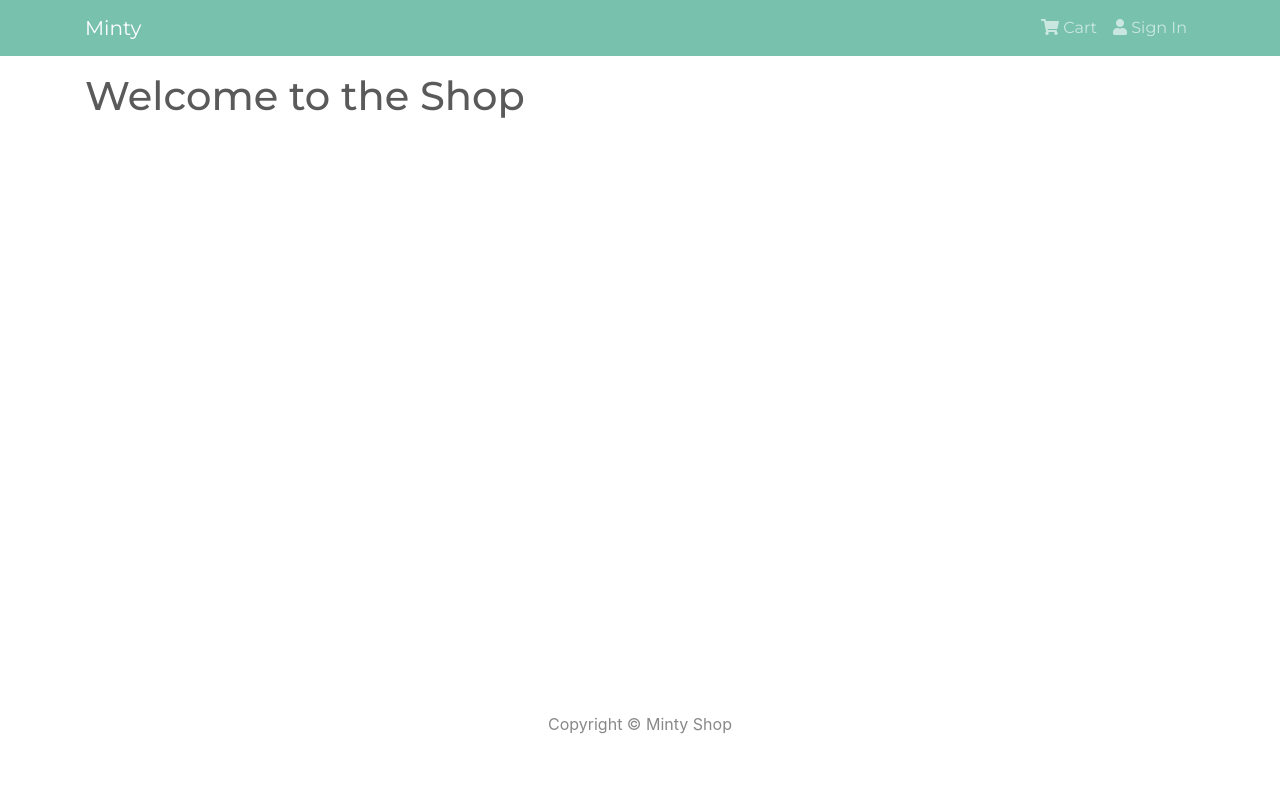
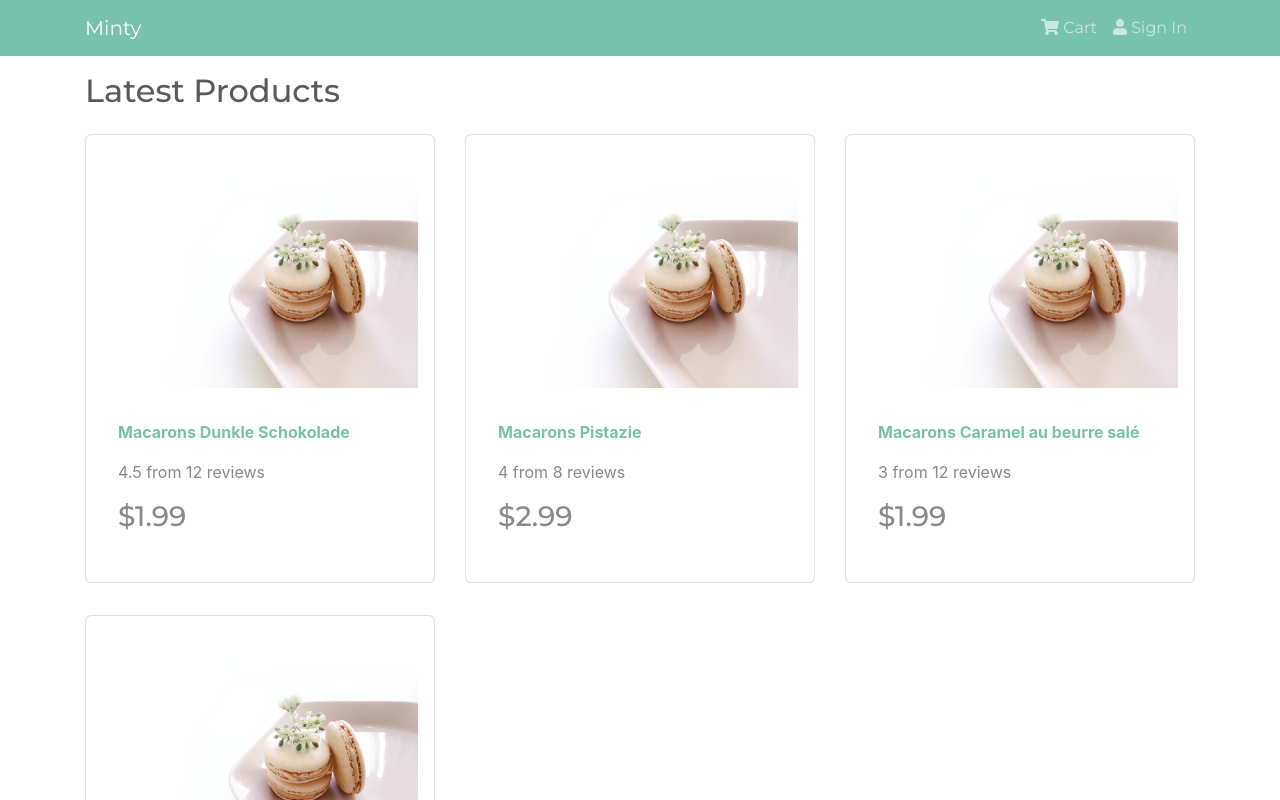
Before and after one commit to katiadobra/shop, a React (Create React App) app in the folder frontend/: page / in a window 1280 px wide. Shown: the top 800 px of the page. Built offline with nearby package versions, Linux system fonts and the light colour scheme.

Commit message:
adding Product screen

```diff
--- a/frontend/src/App.js
+++ b/frontend/src/App.js
@@ -2,6 +2,7 @@ import React from 'react';
 import { Container } from 'react-bootstrap';
 import Header from './components/Header';
 import Footer from './components/Footer';
+import HomeScreen from './screens/HomeScreen';
 
 function App() {
   return (
@@ -9,7 +10,7 @@ function App() {
       <Header />
       <main className="py-3">
         <Container>
-          <h1>Welcome to the Shop</h1>
+          <HomeScreen />
         </Container>
       </main>
       <Footer />
--- /dev/null
+++ b/frontend/src/components/Product.js
@@ -0,0 +1,29 @@
+import React from 'react';
+import { Card } from 'react-bootstrap';
+
+const Product = ({ product }) => {
+  return (
+    <Card className="my-3 p-3 rounded">
+      <a href={`/product/${product._id}`}>
+        <Card.Img src={product.image} variant="top" />
+      </a>
+      <Card.Body className="my-3 p-3 rounded">
+        <a href={`/product/${product._id}`}>
+          <Card.Title as="div">
+            <strong>{product.name}</strong>
+          </Card.Title>
+        </a>
+
+        <Card.Text as="div">
+          <div className="my-3">
+            {product.rating} from {product.numReviews} reviews
+          </div>
+        </Card.Text>
+
+        <Card.Text as="h3">${product.price}</Card.Text>
+      </Card.Body>
+    </Card>
+  );
+};
+
+export default Product;
--- /dev/null
+++ b/frontend/src/products.js
@@ -0,0 +1,56 @@
+const products = [
+  {
+    _id: '1',
+    name: 'Macarons Dunkle Schokolade',
+    image: '/images/default.jpeg',
+    description:
+      'Bluetooth technology lets you connect it with compatible devices wirelessly High-quality AAC audio offers immersive listening experience Built-in microphone allows you to take calls while working',
+    brand: 'Apple',
+    category: 'Electronics',
+    price: 1.99,
+    countInStock: 10,
+    rating: 4.5,
+    numReviews: 12,
+  },
+  {
+    _id: '2',
+    name: 'Macarons Pistazie',
+    image: '/images/default.jpeg',
+    description:
+      'Introducing the iPhone 11 Pro. A transformative triple-camera system that adds tons of capability without complexity. An unprecedented leap in battery life',
+    brand: 'Apple',
+    category: 'Electronics',
+    price: 2.99,
+    countInStock: 7,
+    rating: 4.0,
+    numReviews: 8,
+  },
+  {
+    _id: '3',
+    name: 'Macarons Caramel au beurre salé',
+    image: '/images/default.jpeg',
+    description:
+      'Characterized by versatile imaging specs, the Canon EOS 80D further clarifies itself using a pair of robust focusing systems and an intuitive design',
+    brand: 'Cannon',
+    category: 'Electronics',
+    price: 1.99,
+    countInStock: 5,
+    rating: 3,
+    numReviews: 12,
+  },
+  {
+    _id: '4',
+    name: 'Macarons Zitrone',
+    image: '/images/default.jpeg',
+    description:
+      'The ultimate home entertainment center starts with PlayStation. Whether you are into gaming, HD movies, television, music',
+    brand: 'Sony',
+    category: 'Electronics',
+    price: 1.5,
+    countInStock: 1,
+    rating: 5,
+    numReviews: 12,
+  },
+];
+
+export default products;
--- /dev/null
+++ b/frontend/src/screens/HomeScreen.js
@@ -0,0 +1,21 @@
+import React from 'react';
+import { Row, Col } from 'react-bootstrap';
+import Product from '../components/Product';
+import products from '../products';
+
+const HomeScreen = () => {
+  return (
+    <>
+      <h2>Latest Products</h2>
+      <Row>
+        {products.map((product) => (
+          <Col sm={12} md={6} lg={4}>
+            <Product product={product} />
+          </Col>
+        ))}
+      </Row>
+    </>
+  );
+};
+
+export default HomeScreen;
```
Also changed, not shown: frontend/public/images/default.jpeg (added).
